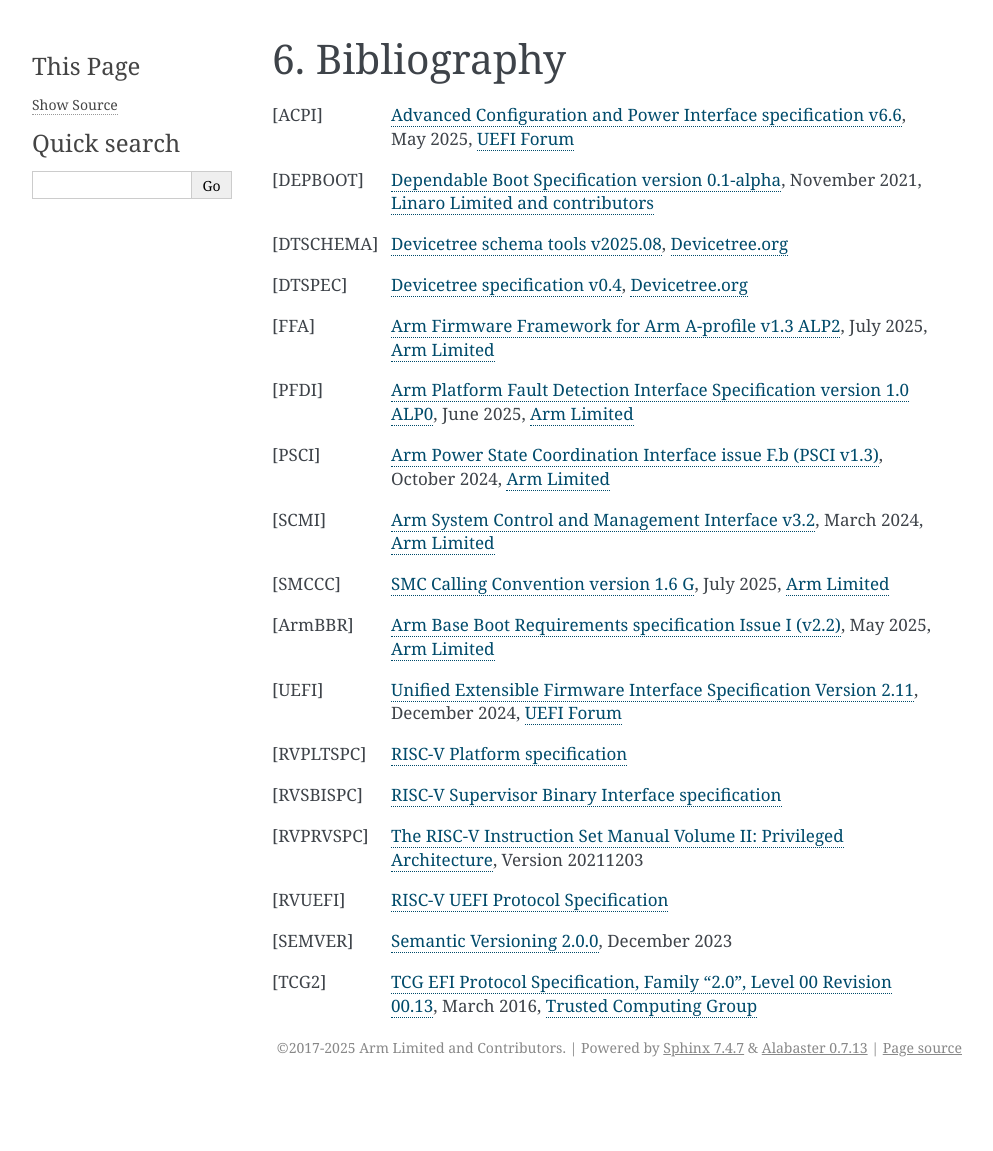
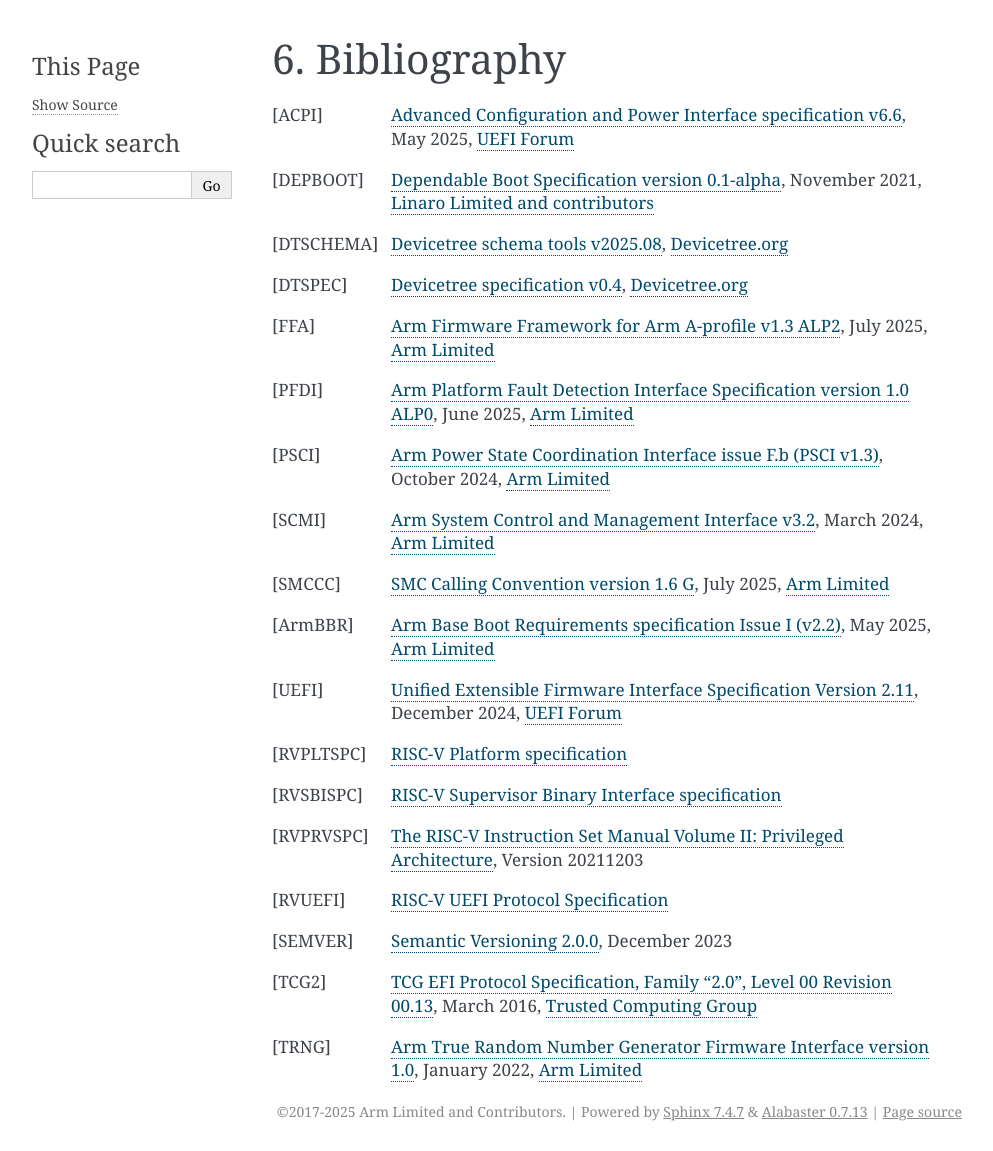
Before and after one commit to ARM-software/ebbr, a Sphinx documentation site: the page built from source/references.rst, in a window 1280 px wide. Shown: the whole page, without its empty margins (148-1141 px from the left). Built offline with Sphinx 7.4.7, drawn with Linux system fonts in a browser that asks for light colours; before the commit the page ends 1087 px from its top, so only the background shows below that.

Commit message:
references: add reference to arm trng specification
Add a reference to the Arm True Random Number Generator Firmware Interface
version 1.0, to prepare adding requirements around TRNG.

Signed-off-by: Vincent Stehlé <vincent.stehle@arm.com>

```diff
--- a/source/references.rst
+++ b/source/references.rst
@@ -73,3 +73,7 @@
 .. [TCG2] `TCG EFI Protocol Specification, Family “2.0”, Level 00 Revision 00.13
    <https://trustedcomputinggroup.org/wp-content/uploads/EFI-Protocol-Specification-rev13-160330final.pdf>`_,
    March 2016, `Trusted Computing Group <https://trustedcomputinggroup.org/>`_
+
+.. [TRNG] `Arm True Random Number Generator Firmware Interface version 1.0
+   <https://developer.arm.com/documentation/den0098/1-0>`_,
+   January 2022, `Arm Limited <https://www.arm.com/>`_
```
